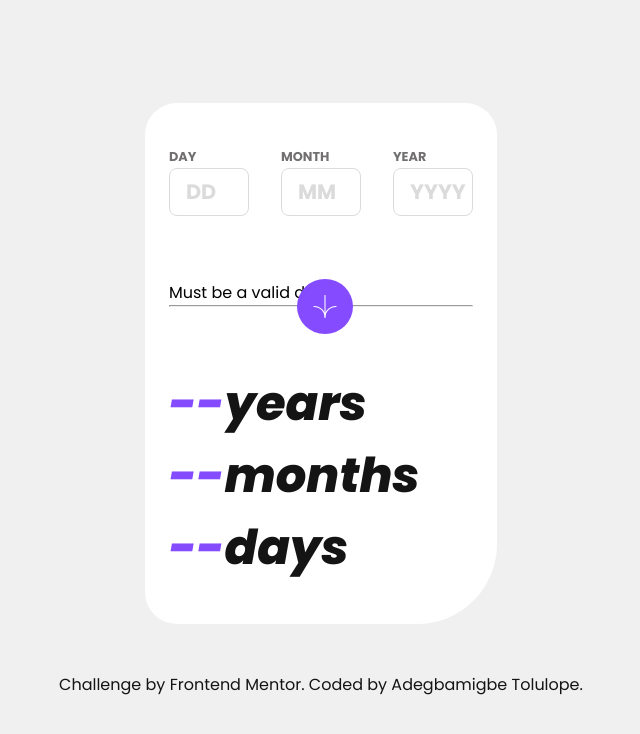
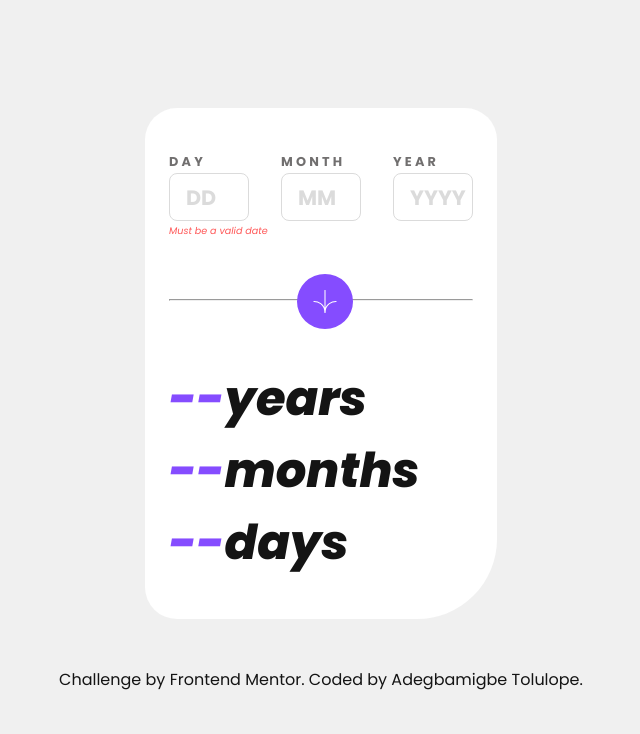
Before and after one commit to TheTreeveloper/Age-calculator-app, a React (Vite) app: page / in a window 1280 px wide. Shown: the top 734 px of the page, without its empty margins (319-959 px from the left). Built offline with nearby package versions, Linux system fonts and the light colour scheme.

Commit message:
added styling for error message

```diff
--- a/src/index.css
+++ b/src/index.css
@@ -35,6 +35,11 @@
 }
 
 /* Form */
+
+.form-container {
+  position: relative;
+}
+
 form {
   display: flex;
   gap: 2rem;
@@ -61,6 +66,15 @@ label {
   text-transform: uppercase;
   font-weight: 700;
   color: var(--Smokey-grey);
+  letter-spacing: 0.2rem;
+}
+
+#error {
+  color: var(--Light-red);
+  font-size: 0.6rem;
+  font-style: italic;
+  position: relative;
+  bottom: 3.8rem;
 }
 
 /* LineBreaker */
```
